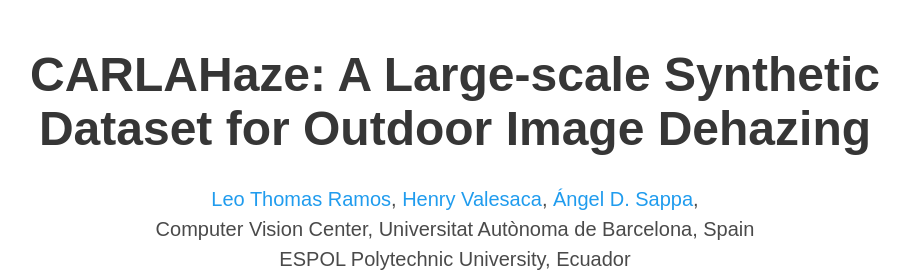
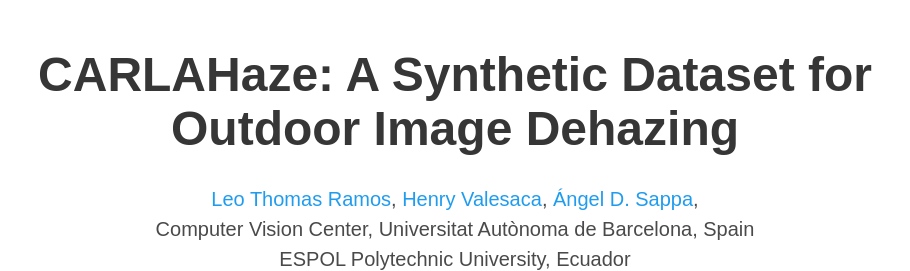
Before and after one commit to Leo-Thomas/CARLAHaze, a plain HTML site: page index.html in a window 1280 px wide. Shown: the top 271 px of the page, without its empty margins (185-1095 px from the left). Drawn offline with nearby package versions, Linux system fonts and the light colour scheme; some icons are missing; a web font is replaced by a local one.

Commit message:
Update index.html

```diff
--- a/index.html
+++ b/index.html
@@ -4,21 +4,21 @@
     <head>
       <meta charset="utf-8">
       <meta name="description"
-            content="CARLAHaze: A Large-scale Synthetic Dataset for Outdoor Image Dehazing"">
+            content="CARLAHaze: A Synthetic Dataset for Outdoor Image Dehazing"">
 
 
-      <meta name="description" content="CARLAHaze: A Large-scale Synthetic Dataset for Outdoor Image Dehazing"">
-      <meta property="og:title" content="CARLAHaze: A Large-scale Synthetic Dataset for Outdoor Image Dehazing"/>
-      <meta property="og:description" content="CARLAHaze: A Large-scale Synthetic Dataset for Outdoor Image Dehazing"/>
+      <meta name="description" content="CARLAHaze: A Synthetic Dataset for Outdoor Image Dehazing"">
+      <meta property="og:title" content="CARLAHaze: A Synthetic Dataset for Outdoor Image Dehazing"/>
+      <meta property="og:description" content="CARLAHaze: A Synthetic Dataset for Outdoor Image Dehazing"/>
       <meta property="og:url" content="https://github.com/Leo-Thomas/CARLAHaze/"/>
 
 
-      <meta name="twitter:title" content="CARLAHaze: A Large-scale Synthetic Dataset for Outdoor Image Dehazing">
-      <meta name="twitter:description" content="CARLAHaze: A Large-scale Synthetic Dataset for Outdoor Image Dehazing"">
+      <meta name="twitter:title" content="CARLAHaze: A Synthetic Dataset for Outdoor Image Dehazing">
+      <meta name="twitter:description" content="CARLAHaze: A Synthetic Dataset for Outdoor Image Dehazing"">
 
       <meta name="keywords" content="CARLA, Haze, Dehazing, Synthetic, Domain Adaptation, Image Dehazing">
       <meta name="viewport" content="width=device-width, initial-scale=1">
-      <title>CARLAHaze: A Large-scale Synthetic Dataset for Outdoor Image Dehazing</title>
+      <title>CARLAHaze: A Synthetic Dataset for Outdoor Image Dehazing</title>
 
       <!-- Global site tag (gtag.js) - Google Analytics -->
       <!-- <script async src="https://www.googletagmanager.com/gtag/js?id=G-PYVRSFMDRL"></script>
@@ -57,7 +57,7 @@
     <div class="container is-max-desktop">
       <div class="columns is-centered">
         <div class="column has-text-centered">
-          <h1 class="title is-1 publication-title">CARLAHaze: A Large-scale Synthetic Dataset for Outdoor Image Dehazing</h1>
+          <h1 class="title is-1 publication-title">CARLAHaze: A Synthetic Dataset for Outdoor Image Dehazing</h1>
           <div class="is-size-5 publication-authors">
             <span class="author-block">
               <a href="https://www.linkedin.com/in/leo-thomas-ramos/">Leo Thomas Ramos</a><sup></sup>,</span>
@@ -349,7 +349,7 @@
   <div class="container is-max-desktop content">
     <h2 class="title">BibTeX</h2>
     <pre><code>@misc{2025carlahaze,
-      title={CARLAHaze: A Large-scale Synthetic Dataset for Outdoor Image Dehazing},
+      title={CARLAHaze: A Synthetic Dataset for Outdoor Image Dehazing},
       author={Leo Thomas Ramos and Henry Valesaca and Angel D. Sappa},
       year={2025}
 }</code></pre>
```
